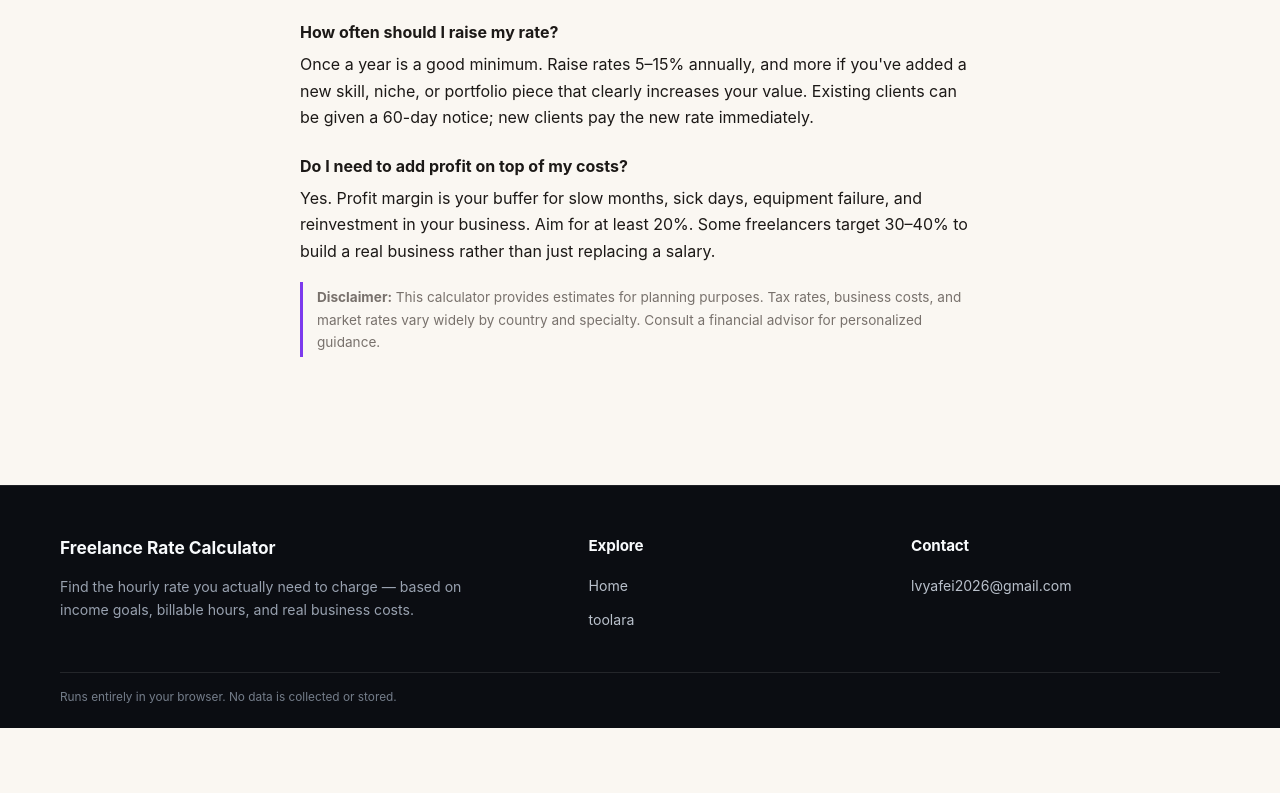
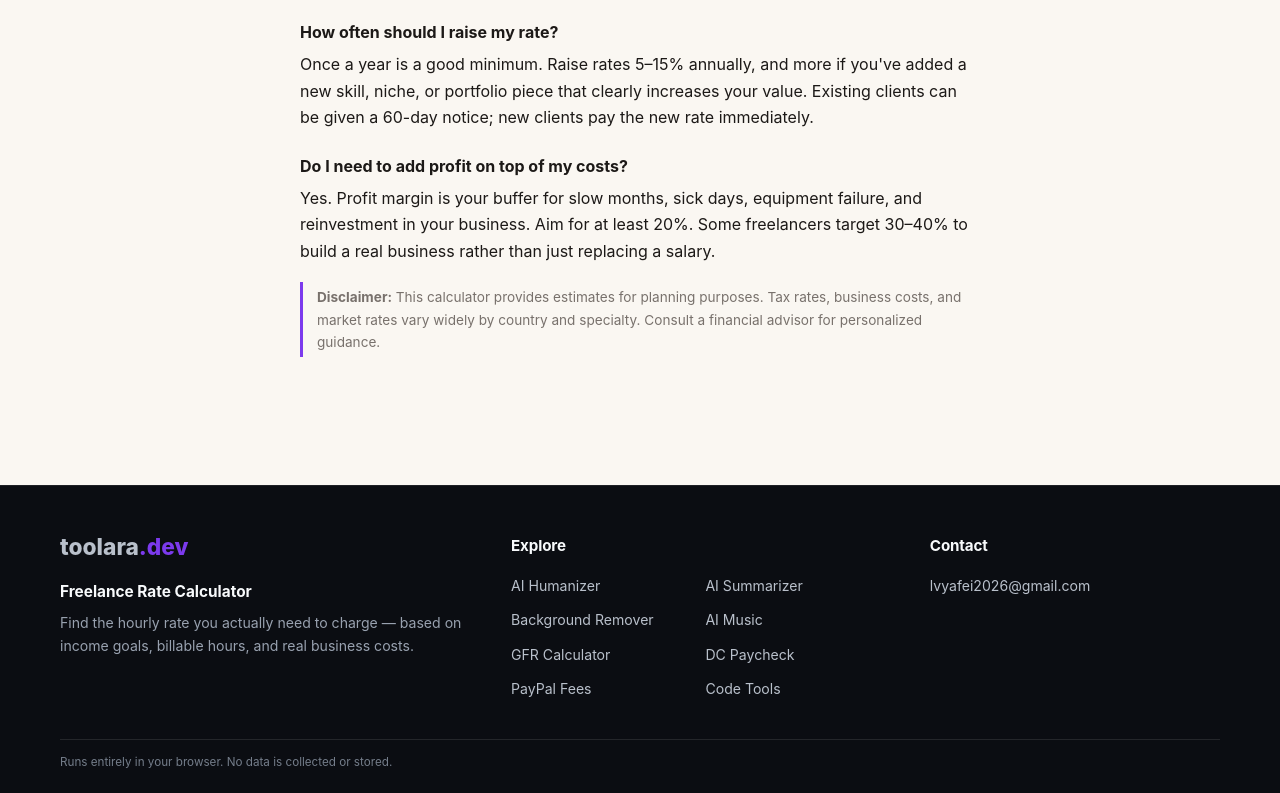
Before and after one commit to lvyafei2026-coder/freelance-rate-calculator, a plain HTML site: page index.html in a window 1280 px wide. Shown: the part 2234-3027 px from the top of the page. Before the commit the page ends 2962 px from the top, so only its background shows below. Drawn offline with Linux system fonts and the light colour scheme.

Commit message:
Polish branded Explore footers

```diff
--- a/css/style.css
+++ b/css/style.css
@@ -153,15 +153,18 @@
 
 .site-footer { margin-top: 64px !important; padding: 48px 24px 22px !important; background: #0b0d12 !important; border-top: 1px solid rgba(255,255,255,0.08) !important; color: #a6adbb !important; text-align: left !important; font-size: 0.88rem !important; line-height: 1.6; }
 .site-footer-inner { max-width: 1160px; margin: 0 auto; }
-.site-footer-grid { display: grid; grid-template-columns: minmax(0, 1.4fr) minmax(150px, 0.8fr) minmax(200px, 0.9fr); gap: 48px; }
+.site-footer-grid { display: grid; grid-template-columns: minmax(0,1.25fr) minmax(280px,1.15fr) minmax(220px,0.9fr); gap: 48px; }
 .site-footer-column { min-width: 0; }
-.site-footer-brand { display: inline-block; color: #f8fafc !important; font-size: 1.08rem; font-weight: 700; text-decoration: none; }
+.site-footer-wordmark { display: inline-flex; align-items: baseline; color: #f8fafc !important; font-size: 1.42rem; font-weight: 850; line-height: 1.15; text-decoration: none; }
+.site-footer-wordmark .tld { color: var(--accent, #3b82f6); }
+.site-footer-site-name { margin: 18px 0 0 !important; color: #f8fafc; font-size: 0.96rem; font-weight: 700; }
 .site-footer-heading { margin: 0 0 16px !important; color: #f8fafc; font-size: 0.95rem; font-weight: 650; }
-.site-footer-description { max-width: 420px; margin: 14px 0 0 !important; color: #98a1af; }
-.site-footer-nav { display: grid; justify-items: start; gap: 10px; }
+.site-footer-description { max-width: 420px; margin: 8px 0 0 !important; color: #98a1af; }
+.site-footer-links { display: grid; grid-template-columns: repeat(2,minmax(0,1fr)); gap: 12px 18px; }
+.site-footer-contact { margin: 0 !important; color: #b9c0cb; overflow-wrap: anywhere; }
 .site-footer a { color: #b9c0cb !important; text-decoration: none; }
 .site-footer a:hover { color: #fff !important; text-decoration: underline; }
-.site-footer-contact { margin: 0 !important; color: #b9c0cb; overflow-wrap: anywhere; }
-.site-footer-bottom { margin-top: 40px; padding-top: 16px; border-top: 1px solid rgba(255,255,255,0.1); color: #747d8a; font-size: 0.74rem; line-height: 1.5; }
+.site-footer-bottom { margin-top: 38px; padding-top: 14px; border-top: 1px solid rgba(255,255,255,0.1); color: #747d8a; font-size: 0.73rem; line-height: 1.5; }
 .site-footer-bottom p { margin: 0; }
-@media (max-width: 720px) { .site-footer { padding: 36px 20px 20px !important; } .site-footer-grid { grid-template-columns: 1fr; gap: 28px; } .site-footer-bottom { margin-top: 28px; } } .site-footer-nav { gap: 12px; } }
+@media (max-width: 960px) { .site-footer-grid { grid-template-columns: repeat(2,minmax(0,1fr)); gap: 34px; } .site-footer-column:first-child { grid-column: 1 / -1; } }
+@media (max-width: 760px) { .site-footer { padding: 36px 20px 20px !important; } .site-footer-grid { grid-template-columns: 1fr; gap: 28px; } .site-footer-column:first-child { grid-column: auto; } .site-footer-links { gap: 10px 14px; } .site-footer-bottom { margin-top: 28px; } }
--- a/index.html
+++ b/index.html
@@ -206,11 +206,19 @@
 <div class="site-footer-inner">
 <div class="site-footer-grid">
 <section class="site-footer-column">
-<a class="site-footer-brand" href="/"><span class="site-footer-brand" data-i18n="title">Freelance Rate Calculator</span></a>
+<a class="site-footer-wordmark" href="https://toolara.dev/" aria-label="toolara.dev">toolara<span class="tld">.dev</span></a>
+<p class="site-footer-site-name" data-i18n="title">Freelance Rate Calculator</p>
 <p class="site-footer-description" data-i18n="subtitle">Find the hourly rate you actually need to charge — based on income goals, billable hours, and real business costs.</p>
 </section>
-<section class="site-footer-column"><h2 class="site-footer-heading">Explore</h2><nav class="site-footer-nav" aria-label="Quick navigation"><a href="/" data-i18n="navHome">Home</a><a href="https://toolara.dev/">toolara</a></nav></section>
-<section class="site-footer-column"><h2 class="site-footer-heading">Contact</h2><a href="mailto:lvyafei2026@gmail.com">lvyafei2026@gmail.com</a></section>
+<section class="site-footer-column"><h2 class="site-footer-heading">Explore</h2><nav class="site-footer-links" aria-label="Explore sites"><a href="https://humanize.toolara.dev/">AI Humanizer</a>
+<a href="https://summarize.toolara.dev/">AI Summarizer</a>
+<a href="https://background.toolara.dev/">Background Remover</a>
+<a href="https://music.toolara.dev/">AI Music</a>
+<a href="https://gfr.toolara.dev/">GFR Calculator</a>
+<a href="https://dc-pay.toolara.dev/">DC Paycheck</a>
+<a href="https://paypal.toolara.dev/">PayPal Fees</a>
+<a href="https://devtools.toolara.dev/">Code Tools</a></nav></section>
+<section class="site-footer-column"><h2 class="site-footer-heading">Contact</h2><p class="site-footer-contact"><a href="mailto:lvyafei2026@gmail.com">lvyafei2026@gmail.com</a></p></section>
 </div>
 <div class="site-footer-bottom"><p class="site-footer-privacy" data-i18n="footer">Runs entirely in your browser. No data is collected or stored.</p></div>
 </div>
```
Also changed, not shown: zh/index.html (+11 -3 lines).
